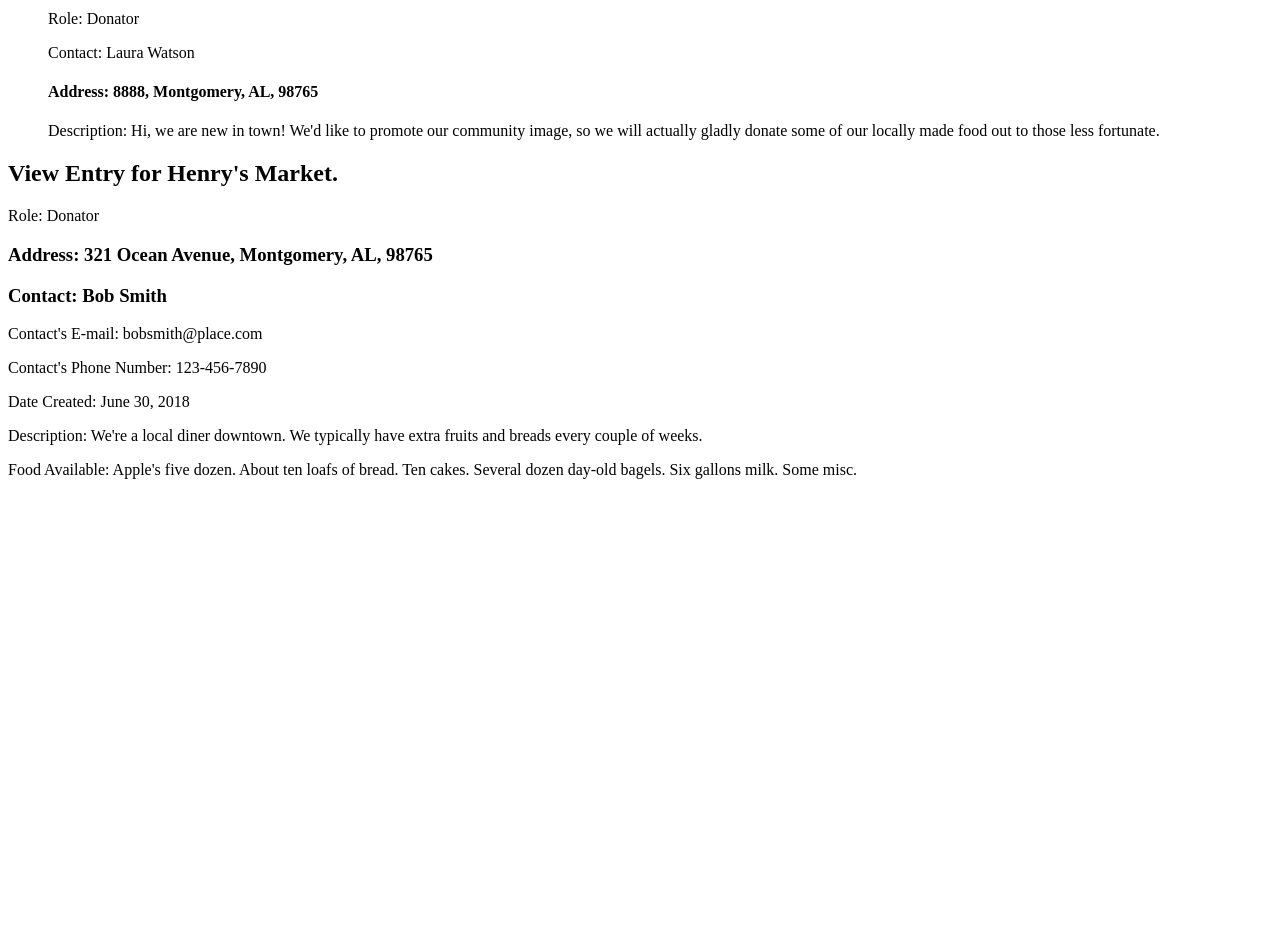
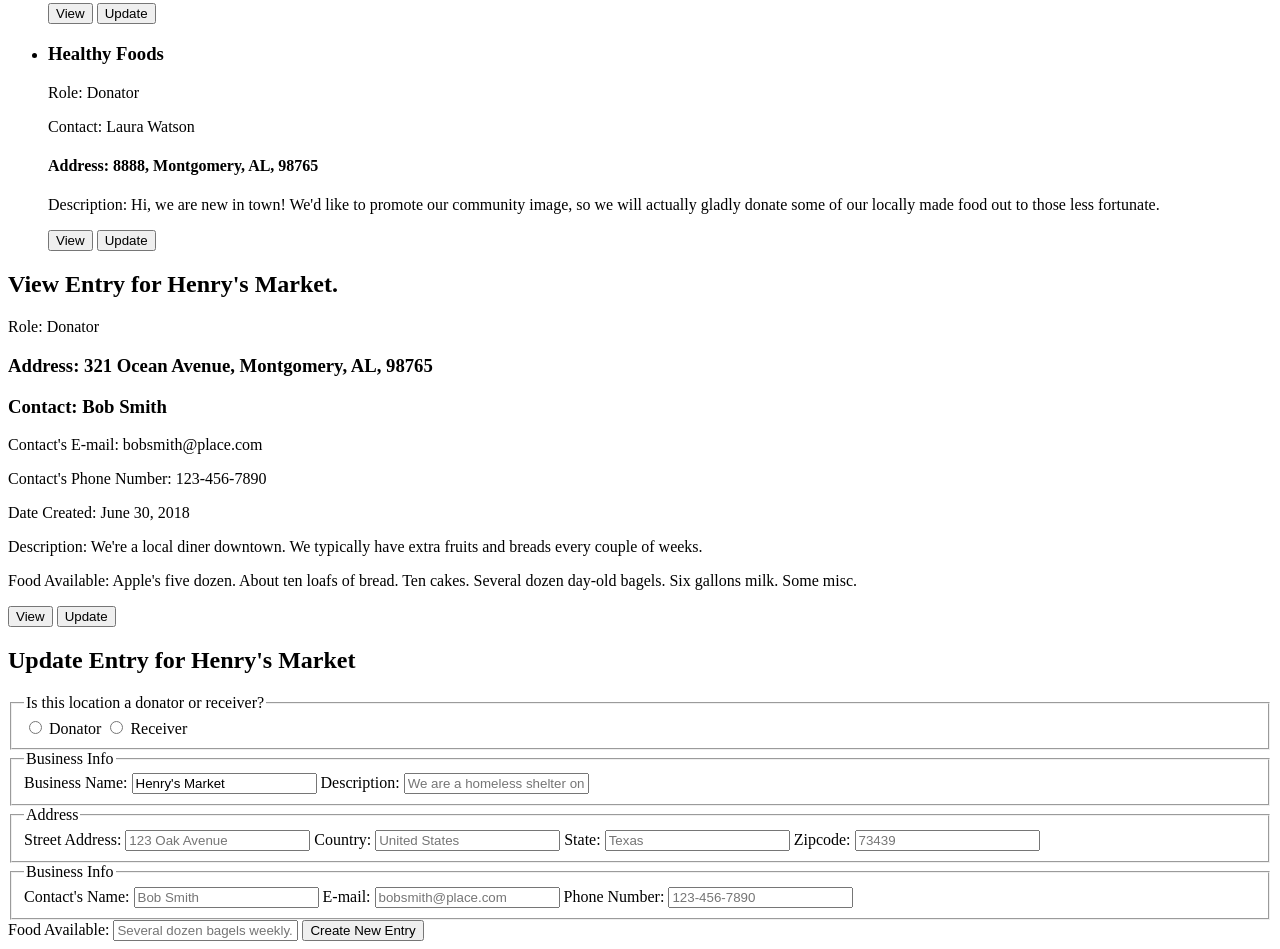
Before and after one commit to spoofBlue/Server-Capstone, a website: page public/index.html in a window 1280 px wide. Shown: the part 1974-2923 px from the top of the page. Before the commit the page ends 2469 px from the top, so only its background shows below. Drawn offline with nearby package versions, Linux system fonts and the light colour scheme.

Commit message:
index.html update page included

```diff
--- a/public/index.html
+++ b/public/index.html
@@ -137,18 +137,24 @@
                     <h4>Address: 321 Ocean Avenue, Montgomery, AL, 98765</h4>
                     <p>Contact: Bob Smith</p>
                     <p>Description: We're a local diner downtown. We typically have extra fruits and breads every couple of weeks.</p>
+                    <button class="view_entry_button" value="1">View</button>
+                    <button class="update_entry_button" value="1">Update</button>
                 </li>
                 <li class="entry">
                     <h3>Tasty Treats</h3><p>Role: Donator</p>
                     <h4>Address: 567 Martin Luther Road, Montgomery, AL, 98762</h4>
                     <p>Contact: Mike Jefferson</p>
                     <p>Description: We make our pastries fresh everyday; we usually scrap the day-old pastries we don't pass to customers.  Connecting with receivers.</p>
+                    <button class="view_entry_button" value="2">View</button>
+                    <button class="update_entry_button" value="2">Update</button>
                 </li>
                 <li class="entry">
                     <h3>Healthy Foods</h3><p>Role: Donator</p>
                     <p>Contact: Laura Watson</p>
                     <h4>Address: 8888, Montgomery, AL, 98765</h4>
                     <p>Description: Hi, we are new in town! We'd like to promote our community image, so we will actually gladly donate some of our locally made food out to those less fortunate.</p>
+                    <button class="view_entry_button" value="3">View</button>
+                    <button class="update_entry_button" value="3">Update</button>
                 </li>
             </ul>
         </section>
@@ -163,6 +169,51 @@
             <p>Date Created: June 30, 2018</p>
             <p>Description: We're a local diner downtown. We typically have extra fruits and breads every couple of weeks.</p>
             <p>Food Available: Apple's five dozen. About ten loafs of bread. Ten cakes. Several dozen day-old bagels. Six gallons milk. Some misc.</p>
+            <button class="view_entry_button" value="1">View</button>
+            <button class="update_entry_button" value="1">Update</button>
+        </section>
+        <section class="update_entry_section hidden">
+            <h2>Update Entry for Henry's Market</h2>
+            <form role="form">
+                    <fieldset>
+                        <legend>Is this location a donator or receiver?</legend>
+                        <input type="radio" name="donator_or_receiver" value="donator" class="radio_donator_or_receiver" id="radio_donator" required>
+                        <label for="radio_donator">Donator</label>
+                        <input type="radio" name="donator_or_receiver" value="receiver" class="radio_donator_or_receiver" id="radio_receiver" required>
+                        <label for="radio_receiver">Receiver</label>
+                    </fieldset>
+                    <fieldset>
+                        <legend>Business Info</legend>
+                        <label for="input_entry_name">Business Name:</label>
+                        <input type="text" value="Henry's Market" id="input_entry_name" required>
+                        <label for="input_entry_description">Description:</label>
+                        <input type="text" placeholder="We are a homeless shelter on the south side" id="input_entry_description">
+                    </fieldset>
+                    <fieldset>
+                        <legend>Address</legend>
+                        <label for="input_entry_streetAddress">Street Address:</label>
+                        <input type="text" placeholder="123 Oak Avenue" id="input_entry_streetAddress" required>
+                        <label for="input_entry_country">Country:</label>
+                        <input type="text" placeholder="United States" id="input_entry_country" required>
+                        <label for="input_entry_state">State:</label>
+                        <input type="text" placeholder="Texas" id="input_entry_state" required>
+                        <label for="input_entry_zipcode">Zipcode:</label>
+                        <input type="text" placeholder="73439" id="input_entry_zipcode" required>
+                    </fieldset>
+                    <fieldset>
+                        <legend>Business Info</legend>
+                        <label for="input_entry_contact_name">Contact's Name:</label>
+                        <input type="text" placeholder="Bob Smith" id="input_entry_contact_name" required>
+                        <label for="input_entry_contact_email">E-mail:</label>
+                        <input type="text" placeholder="bobsmith@place.com" id="input_entry_contact_email" required>
+                        <label for="input_entry_contact_phoneNumber">Phone Number:</label>
+                        <input type="text" placeholder="123-456-7890" id="input_entry_contact_phoneNumber" required>
+                    </fieldset>
+                    <label for="input_entry_foodAvailable">Food Available:</label>
+                    <input type="text" placeholder="Several dozen bagels weekly.  Several gallons of milk weekly." id="input_entry_foodAvailable"
+                        required>
+                    <button class="create_entry_button" title="Create New Entry Button">Create New Entry</button>
+                </form>
         </section>
     </main>
 
```
